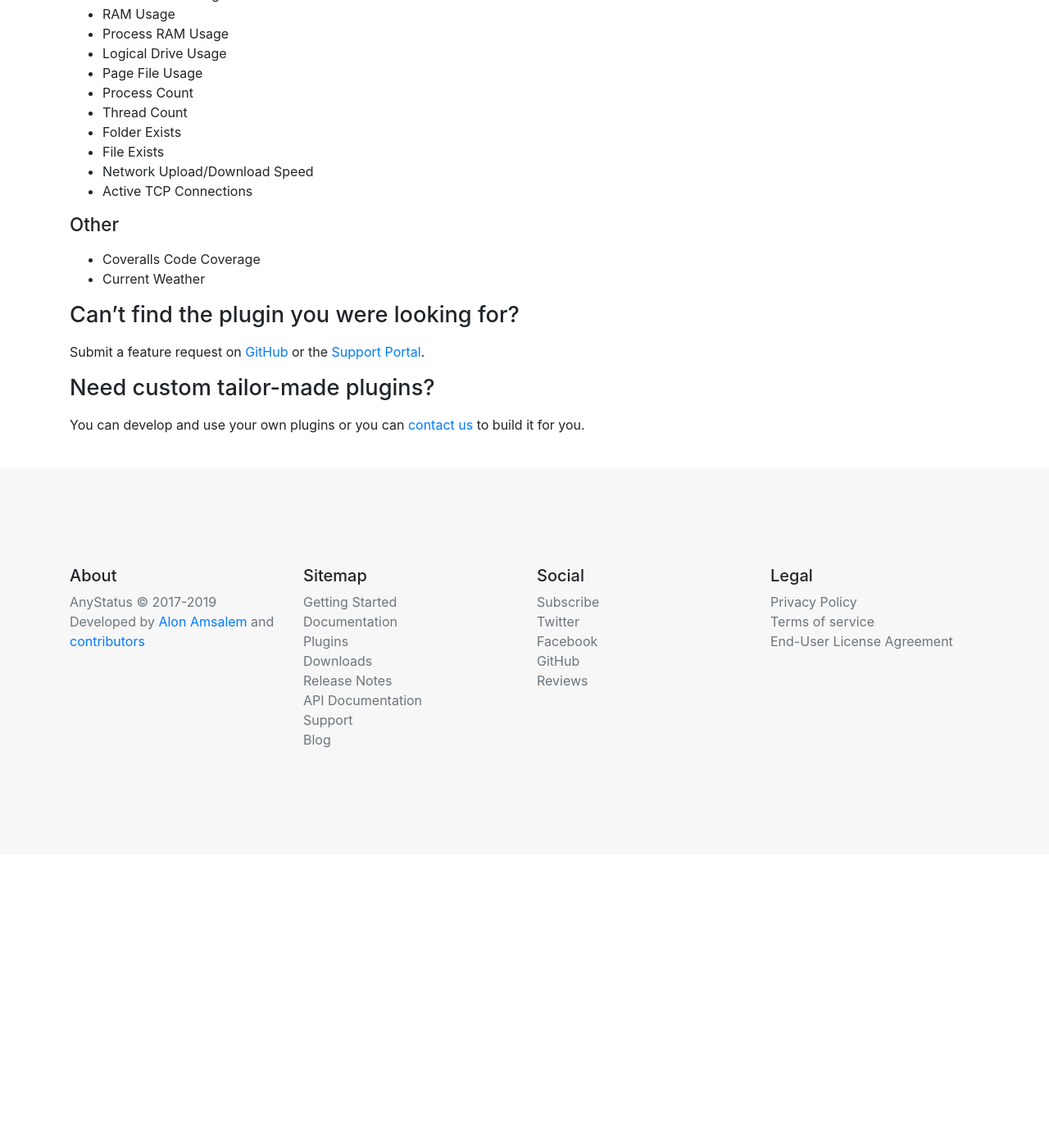
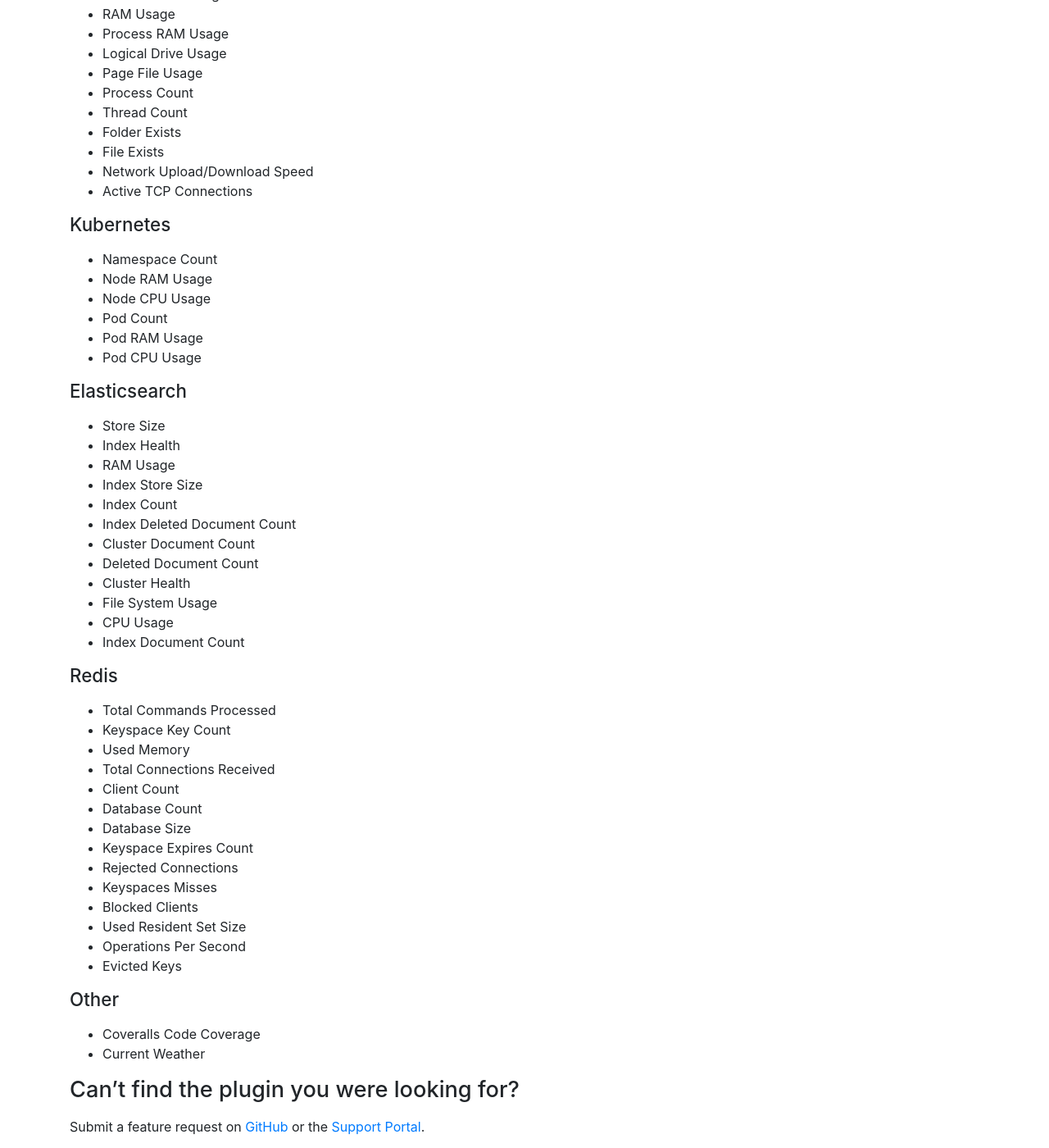
Before and after one commit to AnyStatus/anystatus.github.io, a Jekyll site: the page built from docs/plugins.md, in a window 1280 px wide and 1400 px high, scrolled down 1822 px. Shown: the whole window at 82% size. Built offline with Jekyll 4.4.1, drawn with Linux system fonts in a browser that asks for light colours; comment, search, counter and statistics services are not loaded; before the commit the page ends 2864 px from its top, so only the background shows below that.

Commit message:
Update plugins.md

```diff
--- a/docs/plugins.md
+++ b/docs/plugins.md
@@ -16,7 +16,7 @@
 
 - Build
 - Release
-    - Deployment Environment
+- Deployment Environment
 - Work Items
 - Pull Requests
 
@@ -83,6 +83,47 @@
 - Network Upload/Download Speed
 - Active TCP Connections
 
+### Kubernetes
+
+- Namespace Count
+- Node RAM Usage
+- Node CPU Usage
+- Pod Count
+- Pod RAM Usage
+- Pod CPU Usage
+
+### Elasticsearch
+
+- Store Size
+- Index Health
+- RAM Usage
+- Index Store Size
+- Index Count
+- Index Deleted Document Count
+- Cluster Document Count
+- Deleted Document Count
+- Cluster Health
+- File System Usage
+- CPU Usage
+- Index Document Count
+
+### Redis
+
+- Total Commands Processed
+- Keyspace Key Count
+- Used Memory
+- Total Connections Received
+- Client Count
+- Database Count
+- Database Size
+- Keyspace Expires Count
+- Rejected Connections
+- Keyspaces Misses
+- Blocked Clients
+- Used Resident Set Size
+- Operations Per Second
+- Evicted Keys
+
 ### Other
 
 - Coveralls Code Coverage
```
